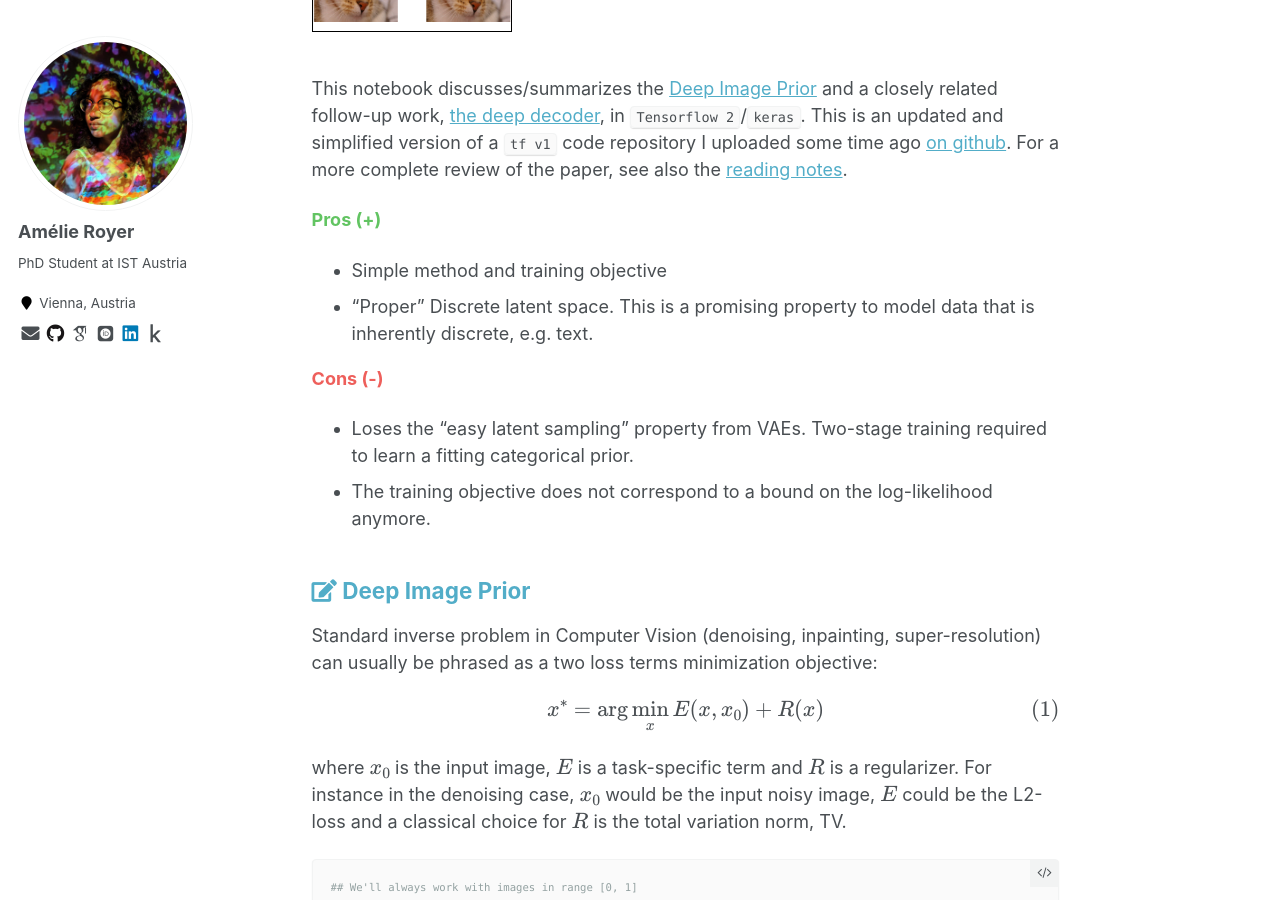
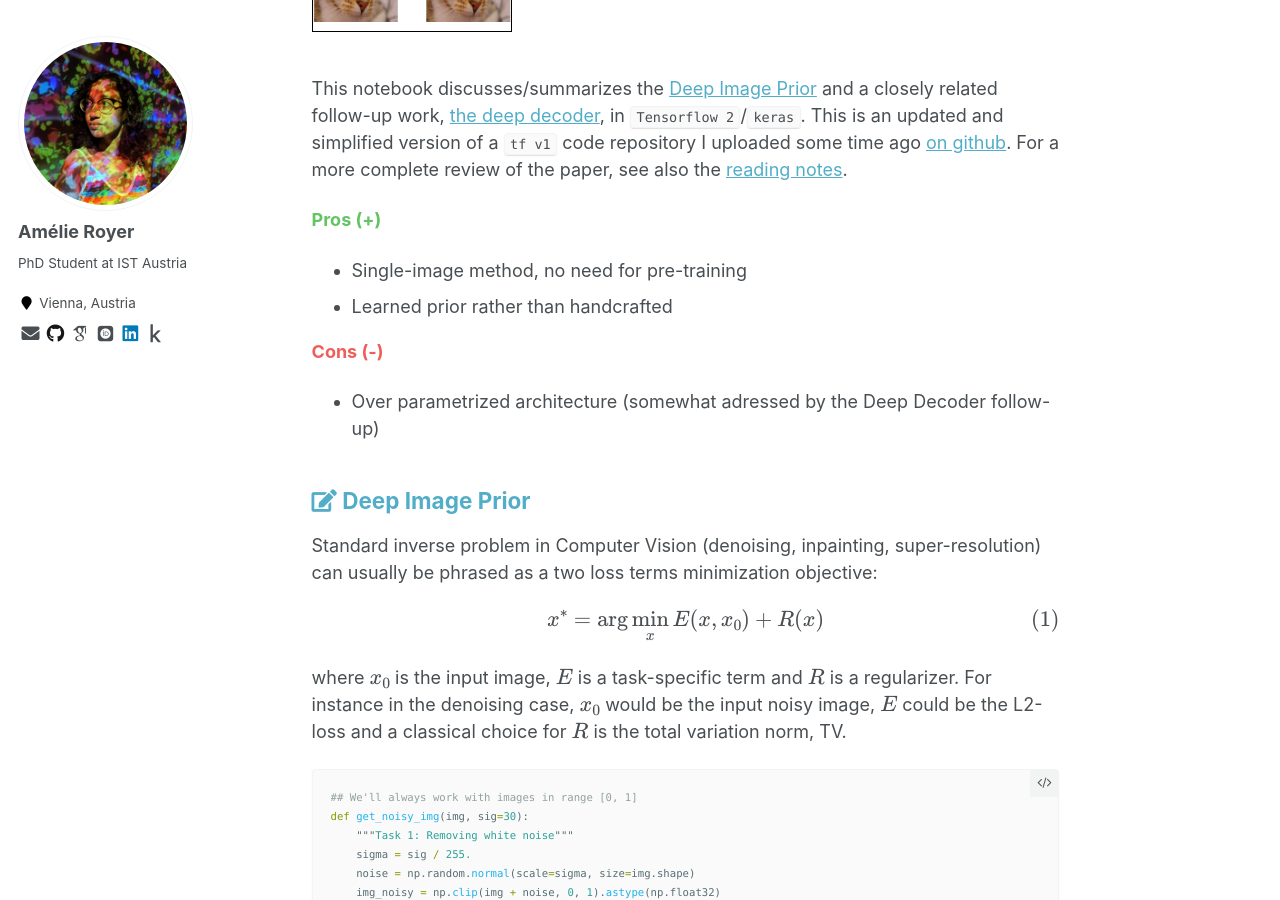
Before and after one commit to ameroyer/ameroyer.github.io, a Jekyll site: the page built from _portfolio/2021-04-01-DeepImagePrior.markdown, in a window 1280 px wide and 900 px high, scrolled down 300 px. Built offline with Jekyll 4.4.1, drawn with Linux system fonts in a browser that asks for light colours; some web fonts are replaced; formulas are drawn with MathJax 3.

Commit message:
update pros and cons

```diff
--- a/_portfolio/2021-04-01-DeepImagePrior.markdown
+++ b/_portfolio/2021-04-01-DeepImagePrior.markdown
@@ -9,14 +9,11 @@ thumb: /images/thumbs/portfolio/deepimageprior.png
 This notebook discusses/summarizes the [Deep Image Prior](https://ameroyer.github.io/image%20analsys/deep_image_prior/) and a closely related follow-up work, [the deep decoder](https://arxiv.org/abs/1810.03982), in `Tensorflow 2`/`keras`. This is an updated and simplified version of a `tf v1` code repository I uploaded some time ago [on github](https://github.com/ameroyer/tf_deep_decoder). For a more complete review of the paper, see also the [reading notes](https://ameroyer.github.io/image%20analsys/deep_image_prior/).
 
 <span class="pros">Pros (+)</span>
-  * Simple method and training objective
-  * "Proper" Discrete latent space. This is a promising property to model data that is inherently discrete, e.g. text.
+  * Single-image method, no need for pre-training
+  * Learned prior rather than handcrafted
 
-
-  <span class="cons">Cons (-)</span>
-  * Loses the "easy latent sampling" property from VAEs. Two-stage training required to learn a fitting categorical prior.
-  * The training objective does not correspond to a bound on the log-likelihood anymore.
-
+<span class="cons">Cons (-)</span>
+  * Over parametrized architecture (somewhat adressed by the Deep Decoder follow-up)
 
 
 
```
